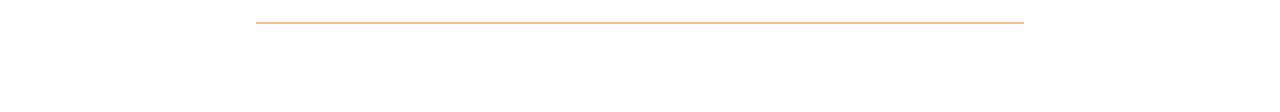
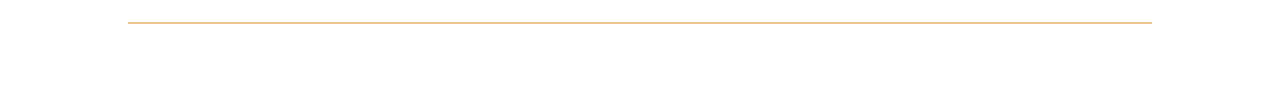
Before and after one commit to Miguel652-n/aC-ochego, a plain HTML site: page index.html in a window 1280 px wide. Shown: the part 1173-1285 px from the top of the page. Drawn offline with Linux system fonts and the light colour scheme; a web font is replaced by a local one.

Commit message:
Adjust width and margin of class linha2

```diff
--- a/style.css
+++ b/style.css
@@ -127,8 +127,8 @@ main {
 
 .linha2 {
     background-color: #efc58f;
-    width: 60%;
-    margin-left: 20%;
+    width: 80%;
+    margin-left: 10%;
     height: 2px;
     margin-top: 25px;
 }
```
